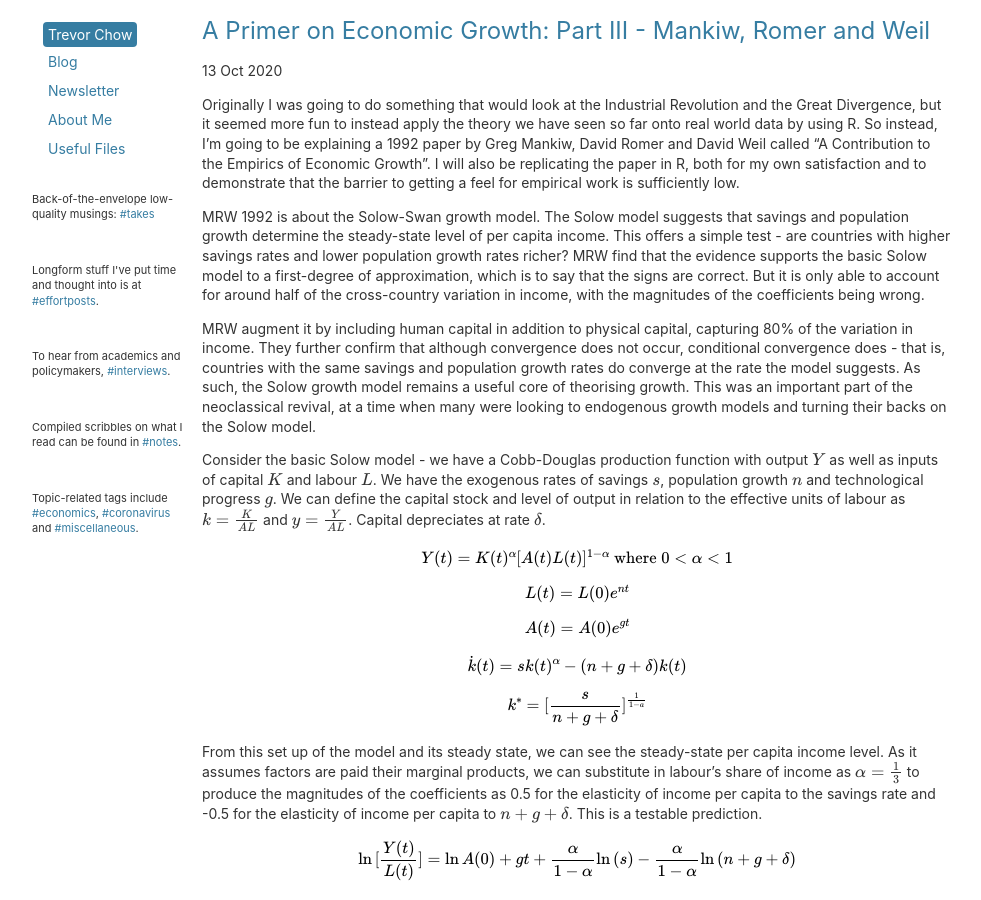
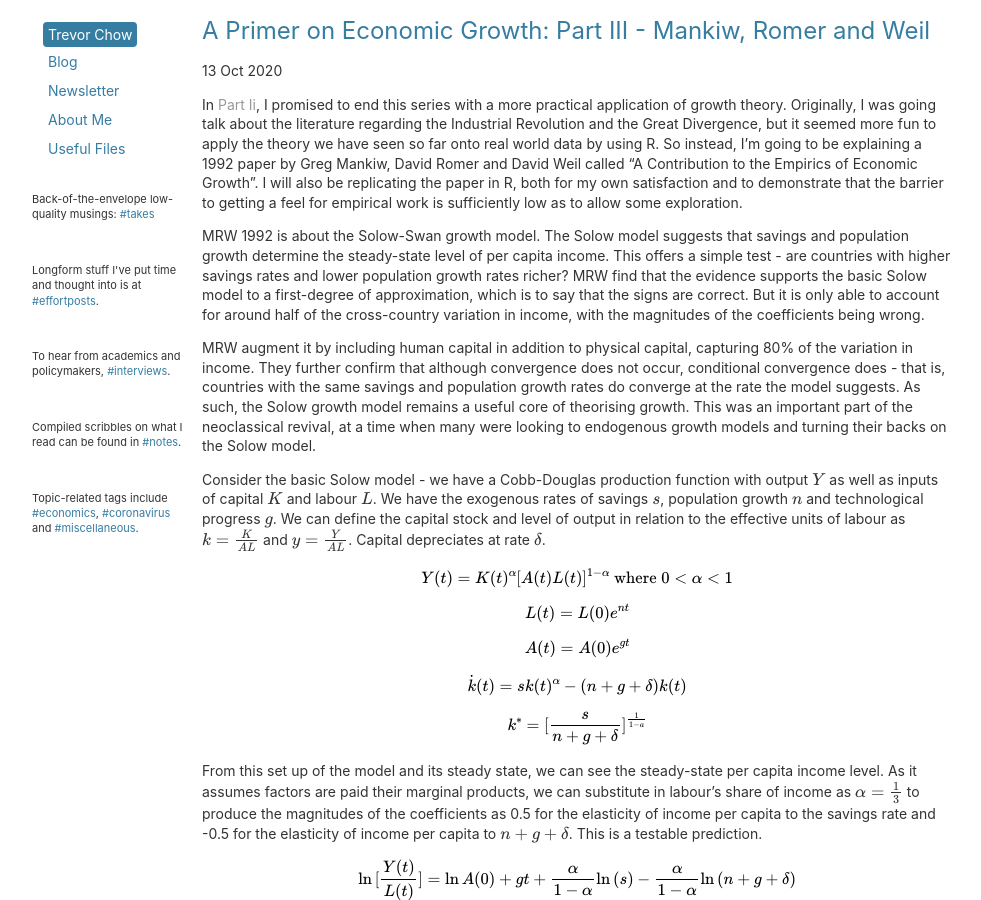
Before and after one commit to tmychow/tmychow.github.io, a Jekyll site: the page built from _posts/2020-10-13-a-primer-on-economic-growth-part-III.md, in a window 1280 px wide and 900 px high. Shown: the whole window, without its empty margins (28-1009 px from the left). Built offline with Jekyll 4.4.1, drawn with Linux system fonts in a browser that asks for light colours; formulas are drawn with MathJax 3.

Commit message:
Update and rename 2020-10-13-a-primer-on-economic-growth-part-iii.md to 2020-10-13-a-primer-on-economic-growth-part-III.md

```diff
--- a/_posts/2020-10-13-a-primer-on-economic-growth-part-iii.md
+++ b/_posts/2020-10-13-a-primer-on-economic-growth-part-III.md
@@ -5,7 +5,7 @@ date: 2020-10-13
 tags: economics effortposts
 ---
 
-Originally I was going to do something that would look at the Industrial Revolution and the Great Divergence, but it seemed more fun to instead apply the theory we have seen so far onto real world data by using R. So instead, I'm going to be explaining a 1992 paper by Greg Mankiw, David Romer and David Weil called "A Contribution to the Empirics of Economic Growth". I will also be replicating the paper in R, both for my own satisfaction and to demonstrate that the barrier to getting a feel for empirical work is sufficiently low.
+In [Part Ii]({% post_url 2020-07-24-a-primer-on-economic-growth-part-II %}), I promised to end this series with a more practical application of growth theory. Originally, I was going talk about the literature regarding the Industrial Revolution and the Great Divergence, but it seemed more fun to apply the theory we have seen so far onto real world data by using R. So instead, I'm going to be explaining a 1992 paper by Greg Mankiw, David Romer and David Weil called "A Contribution to the Empirics of Economic Growth". I will also be replicating the paper in R, both for my own satisfaction and to demonstrate that the barrier to getting a feel for empirical work is sufficiently low as to allow some exploration.
 
 MRW 1992 is about the Solow-Swan growth model. The Solow model suggests that savings and population growth determine the steady-state level of per capita income. This offers a simple test -  are countries with higher savings rates and lower population growth rates richer? MRW find that the evidence supports the basic Solow model to a first-degree of approximation, which is to say that the signs are correct. But it is only able to account for around half of the cross-country variation in income, with the magnitudes of the coefficients being wrong.
 
```
